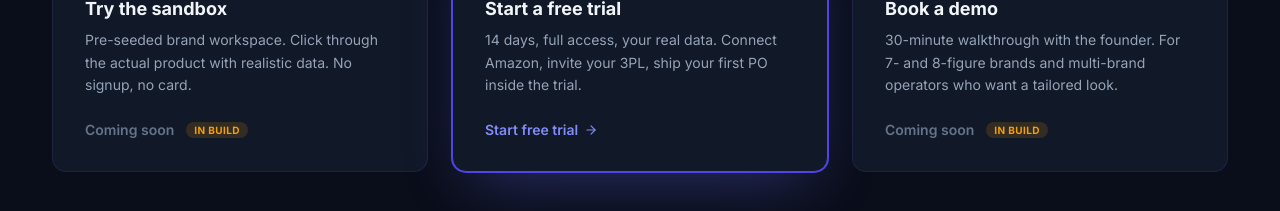
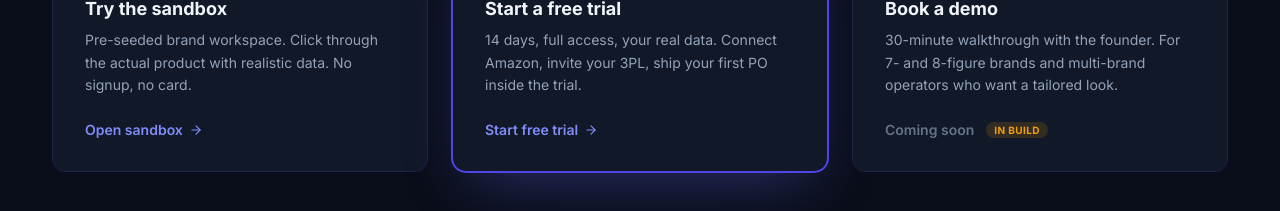
Before and after one commit to ammadshami531/cartonflow-marketing, a Next.js app: page / in a window 1280 px wide. Shown: the part 8420-8631 px from the top of the page. Built offline with nearby package versions, Linux system fonts and the light colour scheme.

Commit message:
fix(home): link sandbox CTA to live demo

```diff
--- a/app/page.tsx
+++ b/app/page.tsx
@@ -16,8 +16,8 @@
 // product screenshot once the layout shrinks.
 //
 // Links: every nav / footer href points at an existing page on this site;
-// the sandbox + book-a-demo CTAs are stubbed to "#" because those flows
-// are still in build per Ammad's spec.
+// the public sandbox CTA points at the isolated demo app. Book-a-demo CTAs
+// remain anchored to the evaluation section until that scheduling flow ships.
 // ════════════════════════════════════════════════════════════════════════════
 
 export default function Home() {
@@ -301,7 +301,7 @@ footer{padding:60px 0 40px;border-top:1px solid var(--border);background:var(--b
       <p class="hero-sub">From supplier PO to FBA receipt &mdash; in one workspace your team can use and your competitors can&rsquo;t see. Replace the patchwork of forecasting, freight, and inventory tools with the operating system serious brands actually run on.</p>
       <div class="hero-ctas">
         <a href="https://app.cartonflow.io/signup" class="btn btn-primary btn-lg">Start 14-day free trial</a>
-        <a href="#demo" class="btn btn-ghost btn-lg">Try the sandbox <svg class="icon-sm"><use href="#i-arrow-right"/></svg></a>
+        <a href="https://demo.cartonflow.io/demo" class="btn btn-ghost btn-lg">Try the sandbox <svg class="icon-sm"><use href="#i-arrow-right"/></svg></a>
       </div>
       <div class="hero-meta">
         <span class="hero-meta-item"><span class="check-dot"><svg class="icon-sm" style="width:9px;height:9px"><use href="#i-check"/></svg></span> No card required</span>
@@ -617,7 +617,7 @@ footer{padding:60px 0 40px;border-top:1px solid var(--border);background:var(--b
         <div class="demo-icon"><svg class="icon-lg"><use href="#i-play"/></svg></div>
         <div class="demo-title">Try the sandbox</div>
         <div class="demo-desc">Pre-seeded brand workspace. Click through the actual product with realistic data. No signup, no card.</div>
-        <span class="demo-cta disabled">Coming soon <span class="demo-soon">In build</span></span>
+        <a href="https://demo.cartonflow.io/demo" class="demo-cta">Open sandbox <svg class="icon-sm"><use href="#i-arrow-right"/></svg></a>
       </div>
       <div class="demo-card recommended">
         <span class="demo-recommended-badge">Most popular</span>
```
